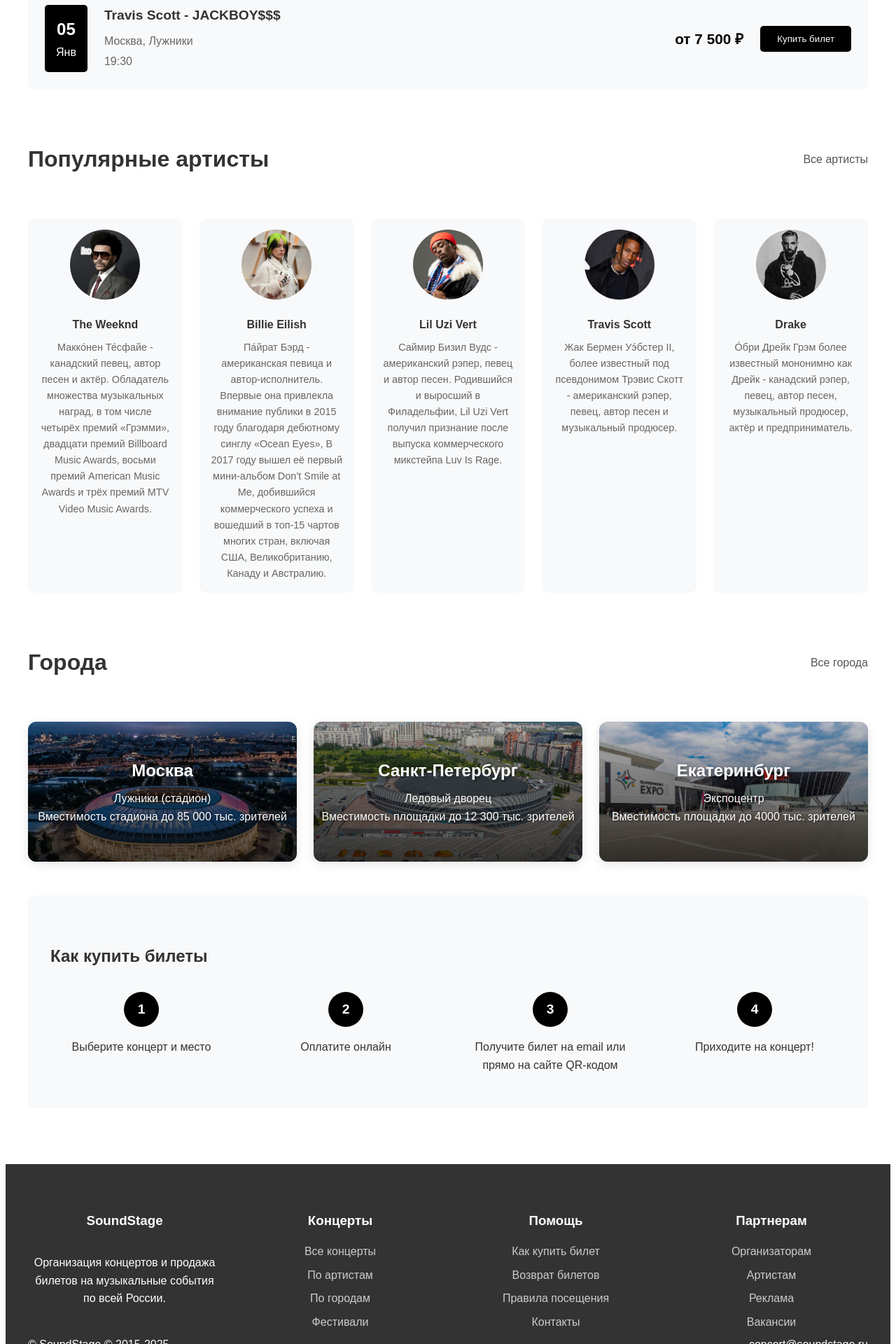
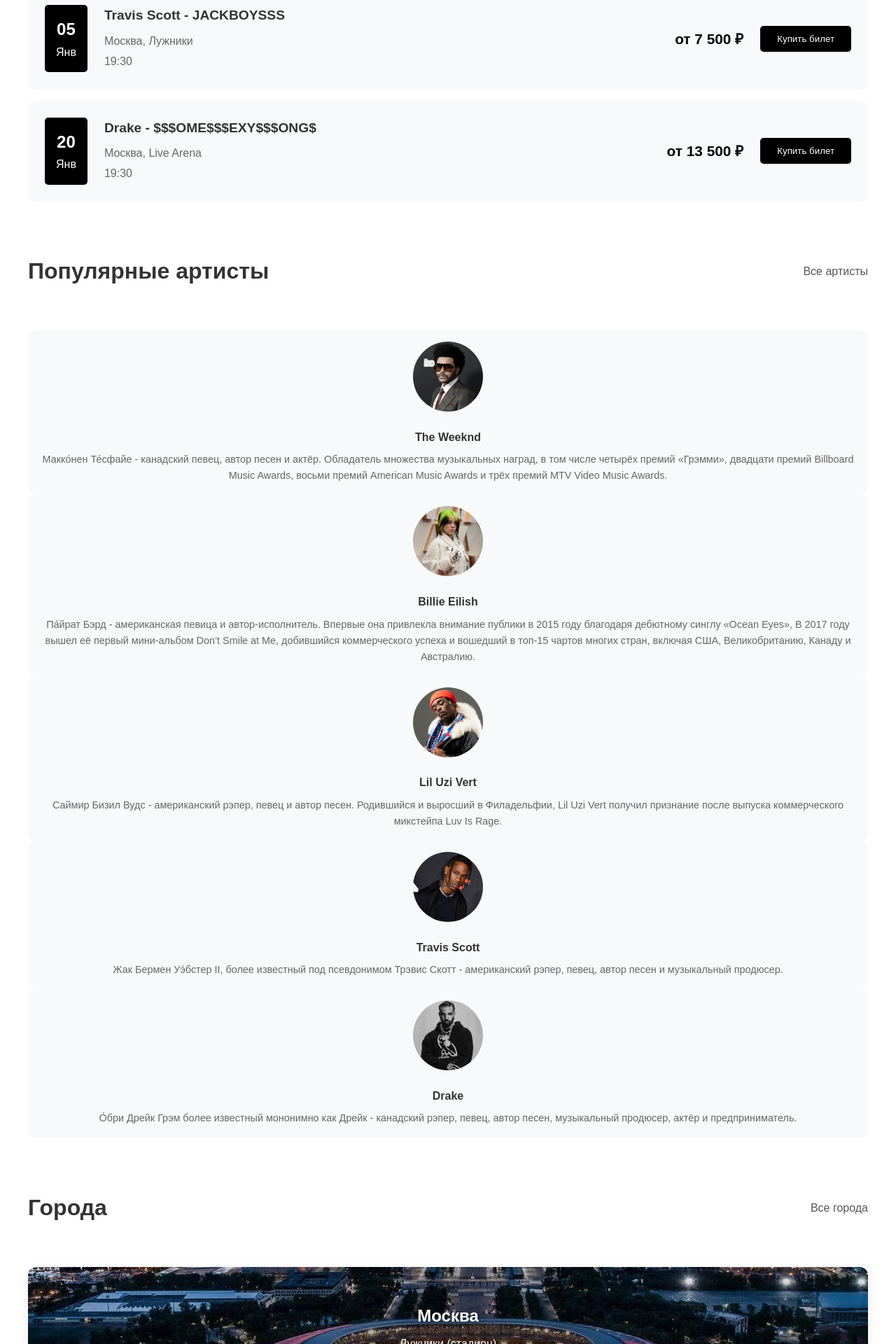
Before and after one commit to Semyonngh/machuk, a Django app: page / in a window 1280 px wide. Shown: the part 1160-3080 px from the top of the page at 70% size. Run offline with Django 5.2, Linux system fonts and the light colour scheme.

Commit message:
24.10.25

```diff
--- a/hello_app/static/style/style.css
+++ b/hello_app/static/style/style.css
@@ -14,7 +14,6 @@
     box-shadow: 0 2px 10px rgba(0,0,0,0.1);
     position: sticky;
     top: 0;
-    z-index: 100;
 }
 
 .logo {
@@ -211,17 +210,14 @@
     border: none;
     border-radius: 5px;
     cursor: pointer;
-    transition: background-color 0.3s;
 }
 
 .buy-button:hover {
     background-color: black;
 }
 
-.grid-6 {
+.grid-4 {
     display: grid;
-    grid-template-columns: repeat(auto-fit, minmax(150px, 1fr));
-    gap: 1.5rem;
 }
 
 .artist-card {
@@ -256,7 +252,6 @@
 
 .cities-grid {
     display: grid;
-    grid-template-columns: repeat(auto-fit, minmax(280px, 1fr));
     gap: 1.5rem;
 }
 
@@ -295,7 +290,7 @@
     left: 0;
     right: 0;
     bottom: 0;
-    background: linear-gradient(to bottom, rgba(0,0,0,0.2) 0%, rgba(0,0,0,0.7) 100%);
+    background: linear-gradient(rgba(0,0,0,0.1) 0%, rgba(0,0,0,0.5));
 }
 
 .city-info {
@@ -354,7 +349,7 @@
 }
 
 .footer {
-    background-color: #333;
+    background-color: black;
     color: white;
     padding: 3rem 2rem 1rem;
 }
@@ -409,7 +404,6 @@
 }
 
 .copyright {
-    background-color: #333333;
     color: #fff;
     display: flex;
     justify-content: space-between;
--- a/hello_app/templates/main.html
+++ b/hello_app/templates/main.html
@@ -92,11 +92,25 @@
                         <div class="date-month">Янв</div>
                     </div>
                     <div class="concert-info">
-                        <div class="concert-title">Travis Scott - JACKBOY$$$</div>
+                        <div class="concert-title">Travis Scott - JACKBOYSSS</div>
                         <div class="concert-location">Москва, Лужники</div>
                         <div class="concert-time">19:30</div>
                     </div>
                     <div class="concert-price">от 7 500 ₽</div>
+                    <button class="buy-button">Купить билет</button>
+                </div>
+
+                                <div class="concert-item">
+                    <div class="concert-date">
+                        <div class="date-day">20</div>
+                        <div class="date-month">Янв</div>
+                    </div>
+                    <div class="concert-info">
+                        <div class="concert-title">Drake - $$$OME$$$EXY$$$ONG$</div>
+                        <div class="concert-location">Москва, Live Arena</div>
+                        <div class="concert-time">19:30</div>
+                    </div>
+                    <div class="concert-price">от 13 500 ₽</div>
                     <button class="buy-button">Купить билет</button>
                 </div>
             </div>
@@ -108,7 +122,7 @@
                 <a href="#" class="view-all">Все артисты</a>
             </div>
 
-            <div class="grid grid-6">
+            <div class="grid grid-5">
                 <div class="artist-card">
                     <img src="/static/media/theweeknd.jpg" alt="The Weeknd" class="artist-img">
                     <div class="artist-name">The Weeknd</div>
@@ -147,7 +161,7 @@
                 <a href="#" class="view-all">Все города</a>
             </div>
 
-            <div class="cities-grid">
+            <div class="cities-grid-5">
                 <div class="city-card">
                         <img src="/static/media/lychini.jpeg" alt="Москва" class="city-img">
                         <div class="city-overlay"></div>
@@ -177,11 +191,29 @@
                     <div class="city-events">Вместимость площадки до 4000 тыс. зрителей</div>
                 </div>
             </div>
+                <div class="city-card">
+                        <img src="/static/media/vtb.png" alt="Москва" class="city-img">
+                        <div class="city-overlay"></div>
+                        <div class="city-info">
+                    <div class="city-name">Москва</div>
+                    <div class="city-events">ВТБ Арена</div>
+                    <div class="city-events">Вместимость площадки до 40000 тыс. зрителей</div>
+                </div>
+            </div>
+                <div class="city-card">
+                        <img src="/static/media/livearena.jpg" alt="Москва" class="city-img">
+                        <div class="city-overlay"></div>
+                        <div class="city-info">
+                    <div class="city-name">Москва</div>
+                    <div class="city-events">Live Арена</div>
+                    <div class="city-events">Вместимость площадки до 12 000 тыс. зрителей</div>
+                </div>
+            </div>
         </section>
 
         <section class="section ticket-section">
             <div class="ticket-info">
-                <h2>Как купить билеты</h2>
+                <h1>Гайд о том как приобрести билет</h1>
                 <div class="steps">
                     <div class="step">
                         <div class="step-number">1</div>
```
Also changed, not shown: hello_app/static/media/concert.jpeg, hello_app/static/media/livearena.jpg (added), hello_app/static/media/vtb.png (added).
